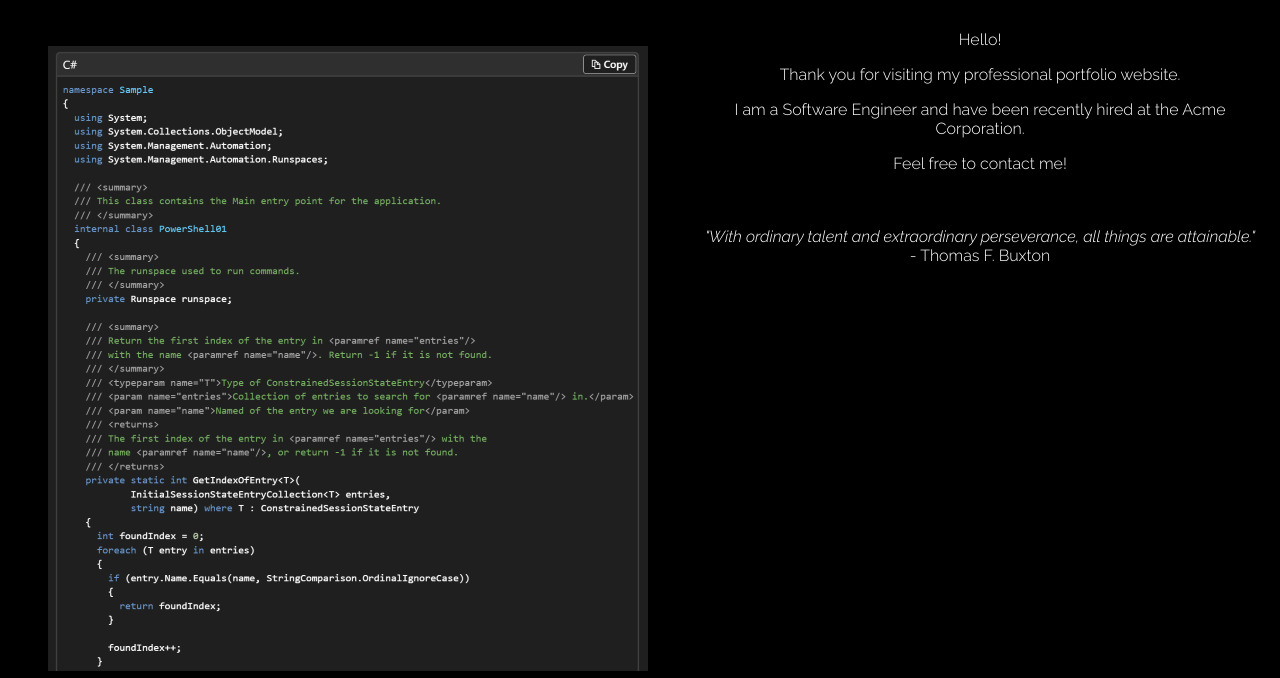
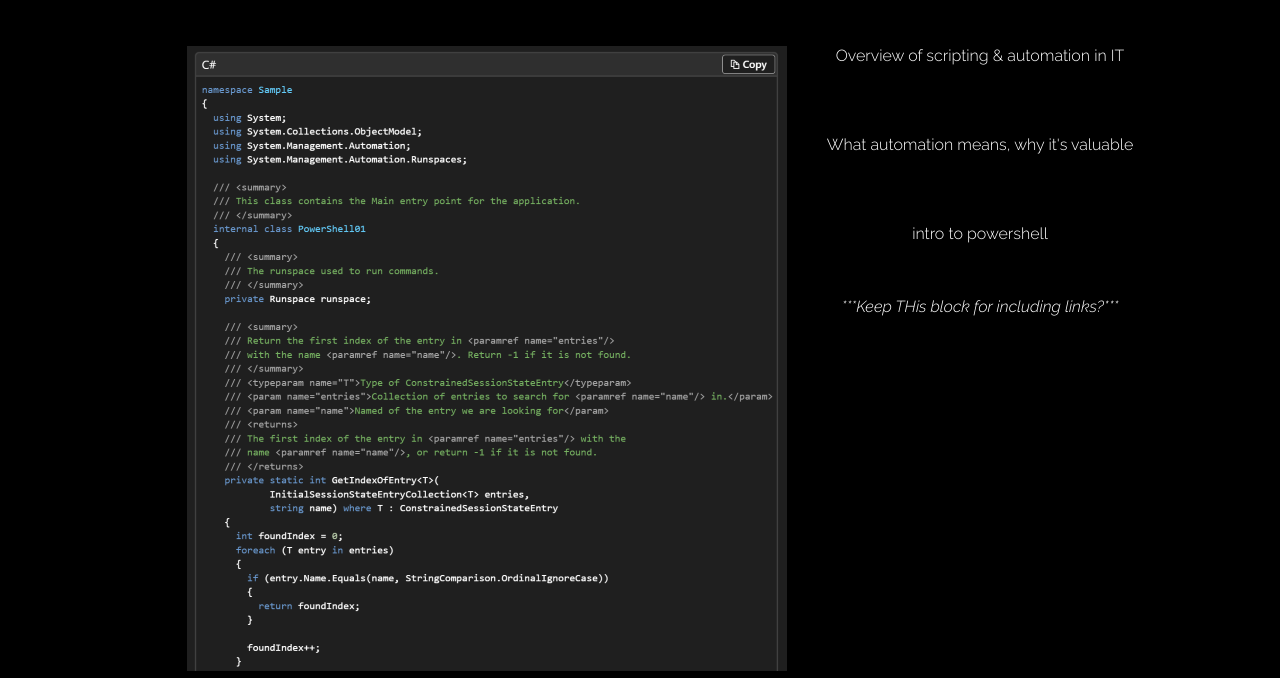
Before and after one commit to lconnors92/lconnors92.github.io, a plain HTML site: page cst336/homework/HW1/index.html in a window 1280 px wide. Shown: the part 122-800 px from the top of the page. Drawn offline with Linux system fonts and the light colour scheme; a web font is replaced by a local one.

Commit message:
some text spacing before duplicating for other subpages

```diff
--- a/cst336/homework/HW1/index.html
+++ b/cst336/homework/HW1/index.html
@@ -56,18 +56,22 @@
             </figure>
 
             <div id="fact-text">
-                Hello! <br />
-                <p>Thank you for visiting my professional portfolio website.</p>
 
-                <p>I am a Software Engineer and have been recently hired at the Acme Corporation.</p>
-
-                <p>Feel free to contact me!</p>
+                <p>Overview of scripting & automation in IT</p>
 
                 <br><br>
 
-                <em>"With ordinary talent and extraordinary perseverance, all things are attainable."</em>
+                <p>What automation means, why it's valuable</p>
+
+                <br><br>
+
+                <p>intro to powershell</p>
+
+                <br><br>
+
+                <em>***Keep THis block for including links?***</em>
                 <br>
-                - Thomas F. Buxton
+
             </div>
         </main>
 
```
